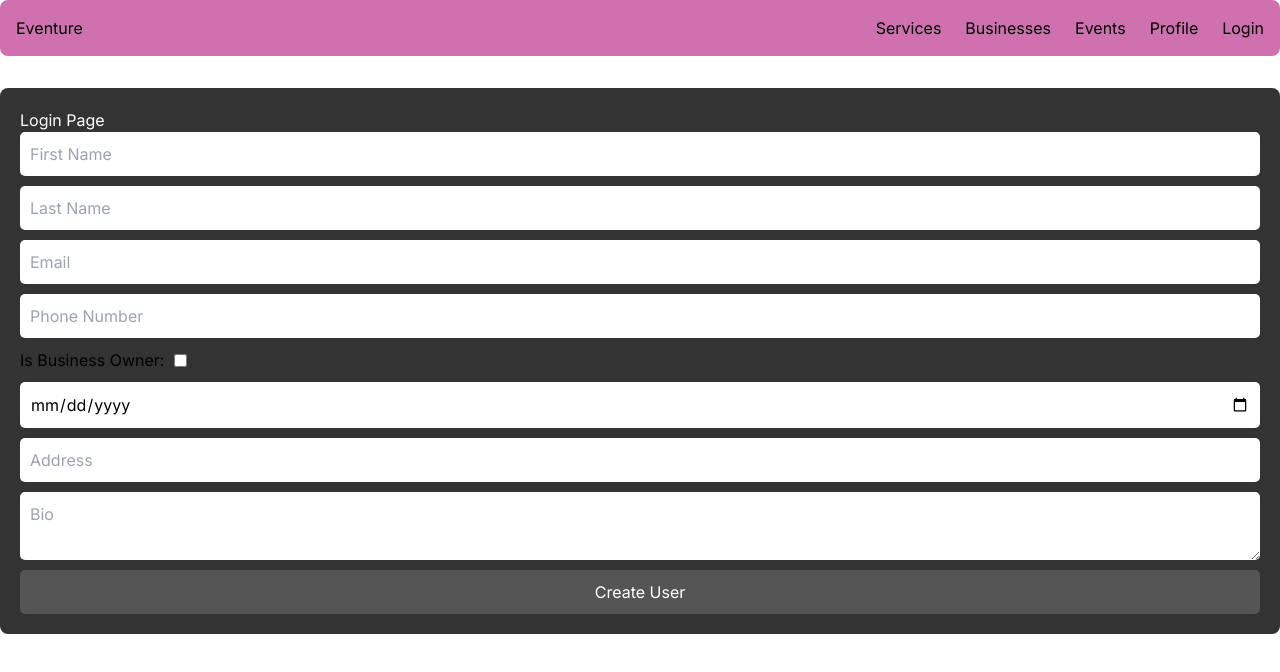
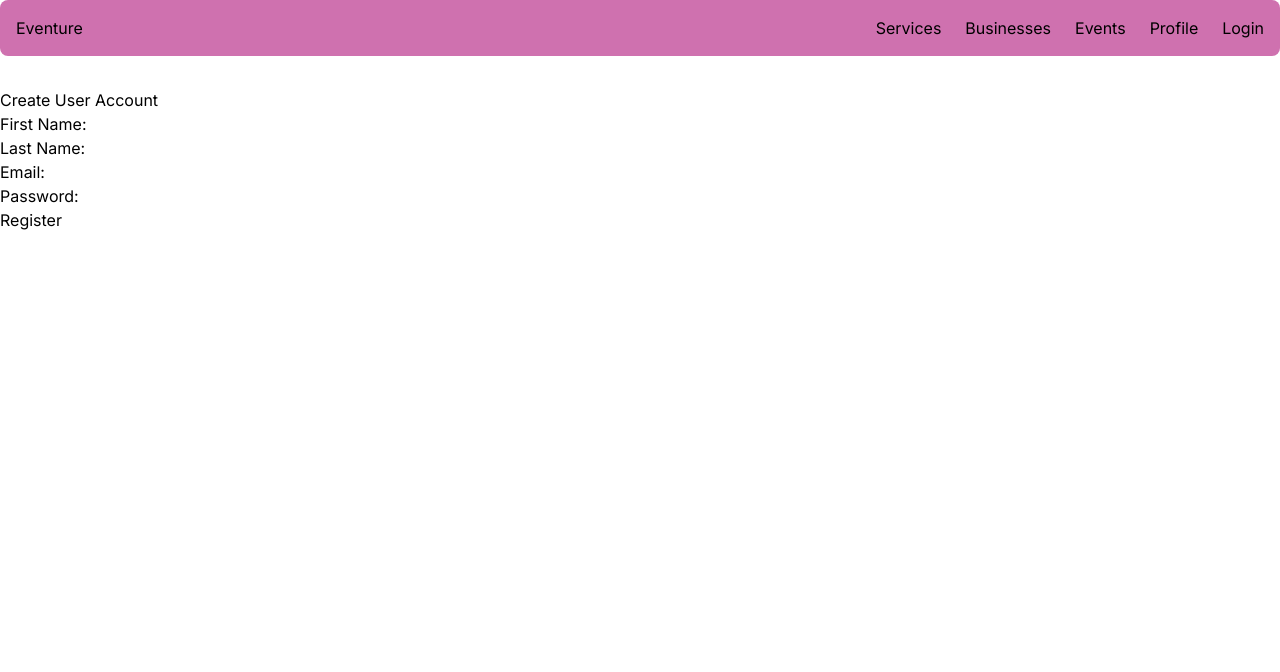
Before and after one commit to DanyB65/Eventure, a Next.js app: page /login in a window 1280 px wide. Shown: the top 672 px of the page. Built offline with nearby package versions, Linux system fonts and the light colour scheme.

Commit message:
login and connected to db complete

```diff
--- a/package.json
+++ b/package.json
@@ -9,6 +9,8 @@
     "lint": "next lint"
   },
   "dependencies": {
+    "@vercel/postgres": "^0.7.2",
+    "bcrypt": "^5.1.1",
     "date-fns": "^3.3.1",
     "next": "14.1.0",
     "next-auth": "^4.24.6",
--- a/src/app/(tabs)/businesses/page.tsx
+++ b/src/app/(tabs)/businesses/page.tsx
@@ -5,7 +5,6 @@ import SearchBar from "@/app/compoents/searchBar";
     return (
       <>
         <Header />
-        <SearchBar/>
         <div style={{ backgroundColor: 'black', color: 'white' }}>Business page</div>
       </>
     );
--- /dev/null
+++ b/src/app/(tabs)/login/authPage/page.tsx
@@ -0,0 +1,13 @@
+import { redirect } from "next/navigation"
+import Header from "@/app/compoents/header"
+import { Head } from "react-day-picker"
+
+
+export default async function authPage(params:any) {
+    return(
+        <>
+        <Header/>
+        </>
+    )
+
+}
--- a/src/app/(tabs)/login/page.tsx
+++ b/src/app/(tabs)/login/page.tsx
@@ -1,142 +1,78 @@
 'use client'
-import { useState } from "react";
-import Header from "@/app/compoents/header";
+import React, { useState } from 'react';
+import {SendUrl} from '@/app/(tabs)/login/send-login-info'
+import Header from '@/app/compoents/header';
 
-export default function Login() {
+export default function Register() {
   const [formData, setFormData] = useState({
-    firstName: "",
-    lastName: "",
-    email: "",
-    phoneNumber: "",
-    isBusinessOwner: false,
-    dateOfBirth: "",
-    address: "",
-    bio: "",
+      firstName: '',
+      lastName: '',
+      email: '',
+      password: '', // Note: Consider security implications
   });
 
-  const handleChange = (e: React.ChangeEvent<HTMLInputElement | HTMLTextAreaElement | HTMLSelectElement>) => {
-    const target = e.target as HTMLInputElement; // Cast to HTMLInputElement to access `checked`
-    const value = target.type === "checkbox" ? target.checked : target.value;
-    const name = target.name;
-
-    setFormData((prevFormData) => ({
+  const handleChange = (e: { target: { name: any; value: any; }; }) => {
+      const { name, value } = e.target;
+      setFormData(prevFormData => ({
           ...prevFormData,
           [name]: value,
       }));
   };
 
-
   const handleSubmit = (e: { preventDefault: () => void; }) => {
       e.preventDefault();
-        // Create an object with the login info
-        const loginInfo = {
-          firstName: formData.firstName,
-          lastName: formData.lastName,
-          email: formData.email,
-          phoneNumber: formData.phoneNumber,
-          isBusinessOwner: formData.isBusinessOwner,
-          dateOfBirth: formData.dateOfBirth,
-          address: formData.address,
-          bio: formData.bio
+      SendUrl(formData)
+          .then((result) => {
+              console.log(result); // Process success response
+          })
+          .catch((error) => {
+              console.error("Error:", error); // Handle errors
+          });
   };
-    }
 
-  // Updated styles for the form container and inputs to reflect the desired theme
   return (
     <>
-      <Header />
-      <div
-        style={{
-          backgroundColor: "#333",
-          color: "white",
-          padding: "20px",
-          borderRadius: "8px",
-        }}
-      >
-        <h2>Login Page</h2>
-        <form
-          onSubmit={handleSubmit}
-          style={{ display: "flex", flexDirection: "column", gap: "10px",color:"black" }}
-        >
+    <Header/>
+      <h2>Create User Account</h2>
+      <form onSubmit={handleSubmit}>
+        <div>
+          <label>First Name:</label>
           <input
-            style={{ padding: "10px", borderRadius: "5px" ,color:"black"}}
+            type="text"
             name="firstName"
             value={formData.firstName}
             onChange={handleChange}
-            placeholder="First Name"
           />
+        </div>
+        <div>
+          <label>Last Name:</label>
           <input
-            style={{ padding: "10px", borderRadius: "5px" ,color:"black"}}
+            type="text"
             name="lastName"
             value={formData.lastName}
             onChange={handleChange}
-            placeholder="Last Name"
           />
+        </div>
+        <div>
+          <label>Email:</label>
           <input
-            style={{ padding: "10px", borderRadius: "5px",color:"black" }}
+            type="email"
             name="email"
             value={formData.email}
             onChange={handleChange}
-            placeholder="Email"
           />
+        </div>
+        <div>
+          <label>Password:</label>
           <input
-            style={{ padding: "10px", borderRadius: "5px",color:"black" }}
-            name="phoneNumber"
-            value={formData.phoneNumber}
-            onChange={handleChange}
-            placeholder="Phone Number"
-          />
-          <label style={{ display: "flex", alignItems: "center", gap: "10px",color:"black" }}>
-            Is Business Owner:
-            <input
-              name="isBusinessOwner"
-              type="checkbox"
-              checked={formData.isBusinessOwner}
+            type="password"
+            name="password"
+            value={formData.password}
             onChange={handleChange}
           />
-          </label>
-          <input
-            style={{ padding: "10px", borderRadius: "5px",color: "black" }}
-            name="dateOfBirth"
-            value={formData.dateOfBirth}
-            onChange={handleChange}
-            placeholder="Date of Birth"
-            type="date"
-          />
-          <input
-            style={{ padding: "10px", borderRadius: "5px" ,color:"black"}}
-            name="address"
-            value={formData.address}
-            onChange={handleChange}
-            placeholder="Address"
-          />
-          <textarea
-            style={{
-              padding: "10px",
-              borderRadius: "5px",
-              color: "black", // Ensure text color contrasts against the background
-              backgroundColor: "white", // Set a background color that contrasts with the text color
-            }}
-            name="bio"
-            value={formData.bio}
-            onChange={handleChange}
-            placeholder="Bio"
-          />
-          <button
-            type="submit"
-            style={{
-              padding: "10px",
-              borderRadius: "5px",
-              cursor: "pointer",
-              backgroundColor: "#555",
-              color: "white",
-              border: "none",
-            }}
-          >
-            Create User
-          </button>
+        </div>
+        <button type="submit">Register</button>
       </form>
-      </div>
     </>
   );
 }
--- /dev/null
+++ b/src/app/(tabs)/login/send-login-info.js
@@ -0,0 +1,24 @@
+
+export async function SendUrl(formData) {
+    const queryParams = new URLSearchParams({
+        first_name: formData.firstName,
+        last_name: formData.lastName,
+        email: formData.email,
+        password_hash: formData.password, // Security note: Be cautious with sensitive data
+    }).toString();
+
+    // Adjusted to send to the correct API endpoint
+    const url = `/api/create-user?${queryParams}`;
+
+    return fetch(url)
+    .then(response => {
+        if (!response.ok) {
+            throw new Error('Network response was not ok');
+        }
+        return response.json();
+    })
+    .catch(error => {
+        console.error("Error:", error);
+        throw error;
+    });
+}
--- a/src/app/(tabs)/services/booking/[businessID]/page.tsx
+++ b/src/app/(tabs)/services/booking/[businessID]/page.tsx
@@ -8,7 +8,6 @@ import TimePicker from "@/app/compoents/timePicker";
 export default function BusinessBooking({}) {
   const searchParams = useSearchParams();
   const id = searchParams.get("businessID");
-  console.log(id);
   const selectedBusiness = fakeData.find(
     (business) => business.id.toString() === id
   );
--- /dev/null
+++ b/src/app/api/auth/[...nextauth]/route.ts
@@ -0,0 +1,6 @@
+import {authOptions} from '@/app/lib/auth'
+import NextAuth from 'next-auth/next'
+
+const handler = NextAuth(authOptions)
+
+export {handler as GET, handler as POST}
--- /dev/null
+++ b/src/app/api/create-user/route.js
@@ -0,0 +1,32 @@
+import { sql } from "@vercel/postgres";
+import { NextResponse } from "next/server";
+import bcrypt from "bcrypt";
+
+export async function GET(request) {
+  const { searchParams } = new URL(request.url);
+  const firstName = searchParams.get("first_name");
+  const lastName = searchParams.get("last_name");
+  const passwordHash = searchParams.get("password_hash");
+  const email = searchParams.get("email");
+  const salt = bcrypt.genSaltSync(13);
+  const hash = await bcrypt.hash(passwordHash, salt);
+  console.log(hash)
+
+  try {
+    await sql`INSERT INTO users (first_name, last_name, password_hash,email) VALUES (${firstName}, ${lastName},${hash},${email});`;
+  } catch (error) {
+    return NextResponse.json({ error }, { status: 500 });
+  }
+
+  const users = await sql`SELECT * FROM users;`;
+  return NextResponse.json({ users }, { status: 200 });
+}
+
+// CREATE TABLE users (
+//     id SERIAL PRIMARY KEY,
+//     first_name VARCHAR(50) NOT NULL,
+//     last_name VARCHAR(50) NOT NULL,
+//     password_hash VARCHAR(255) NOT NULL,
+//     email VARCHAR(100) NOT NULL UNIQUE,
+//     created_at TIMESTAMP WITH TIME ZONE DEFAULT CURRENT_TIMESTAMP
+//   );
--- /dev/null
+++ b/src/app/api/make-tables.js
@@ -0,0 +1,12 @@
+import { sql } from '@vercel/postgres';
+import { NextResponse } from 'next/server';
+
+export async function GET(request) {
+  try {
+    const result =
+      await sql`CREATE TABLE Pets ( Name varchar(255), Owner varchar(255) );`;
+    return NextResponse.json({ result }, { status: 200 });
+  } catch (error) {
+    return NextResponse.json({ error }, { status: 500 });
+  }
+}
--- a/src/app/compoents/timePicker.tsx
+++ b/src/app/compoents/timePicker.tsx
@@ -4,6 +4,7 @@ import React from 'react';
 interface TimePickerProps {
   onSelectTime: (time: string) => void;
 }
+
 
 const TimePicker: React.FC<TimePickerProps> = ({ onSelectTime }) => {
   const times = []; // Placeholder for time options
--- a/src/app/lib/auth.ts
+++ b/src/app/lib/auth.ts
@@ -1,8 +1,22 @@
+import NextAuth from "next-auth";
+
+import CredentialsProviders from "next-auth/providers/credentials";
+import { sign } from "crypto";
 import GoogleProvider from "next-auth/providers/google";
+import AppleProvider from "next-auth/providers/apple";
+export const authOptions = {
+  // Configure one or more authentication providers
+  providers: [
+    GoogleProvider({
+      clientId: process.env.GOOGLE_CLIENT_ID,
+      clientSecret: process.env.GOOGLE_CLIENT_SECRET,
+    }),
+    // providers: [
+    //   AppleProvider({
+    //     clientId: process.env.APPLE_ID,
+    //     clientSecret: process.env.APPLE_SECRET
+    //   })
+  ],
+};
 
-providers: [
-  GoogleProvider({
-    clientId: process.env.GOOGLE_CLIENT_ID!,
-    clientSecret: process.env.GOOGLE_CLIENT_SECRET!
-  })
-]
+export default NextAuth(authOptions);
```
Also changed, not shown: 1 other file (tests, documents, lock files or other folders). Lines whose indentation alone changed are shown as unchanged.
